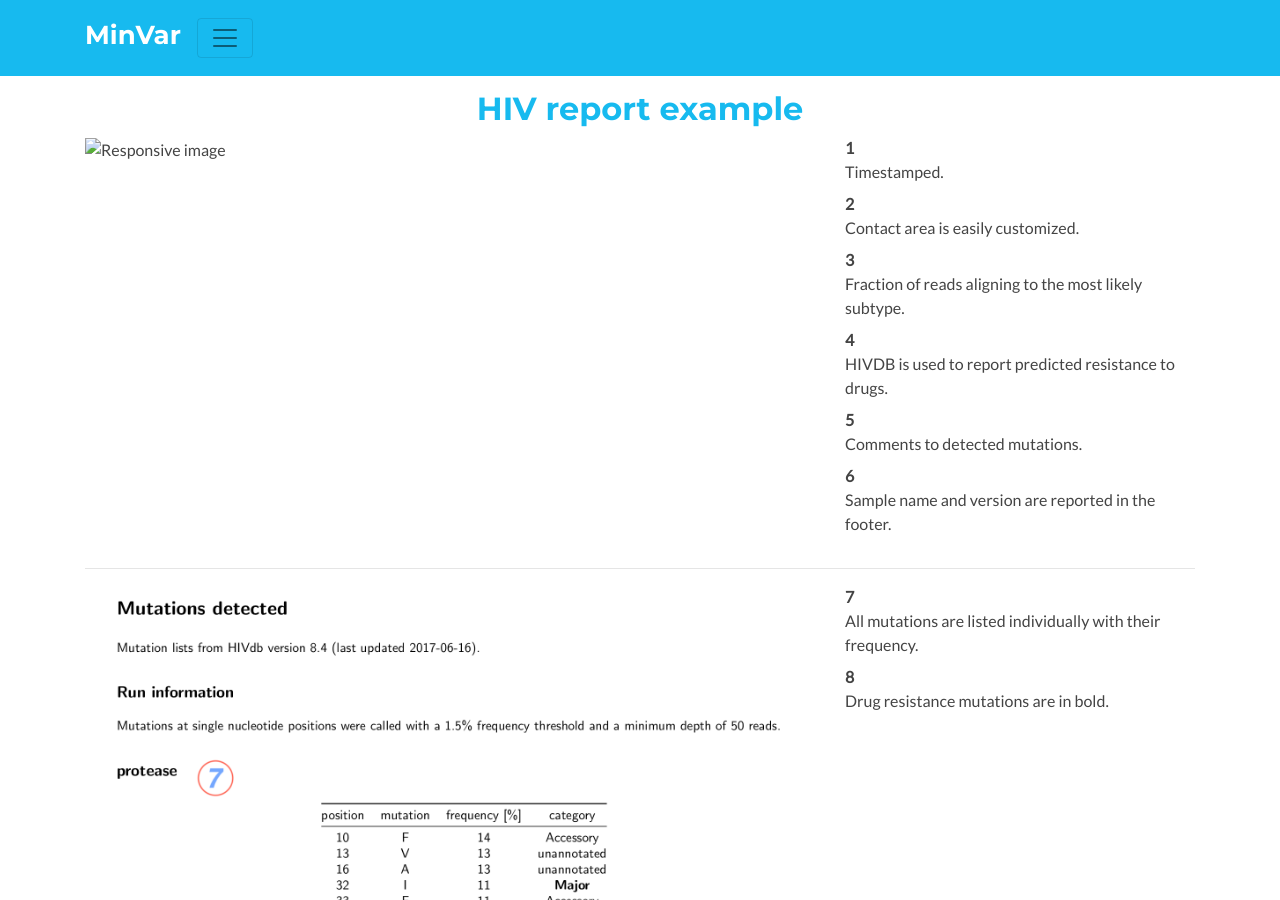
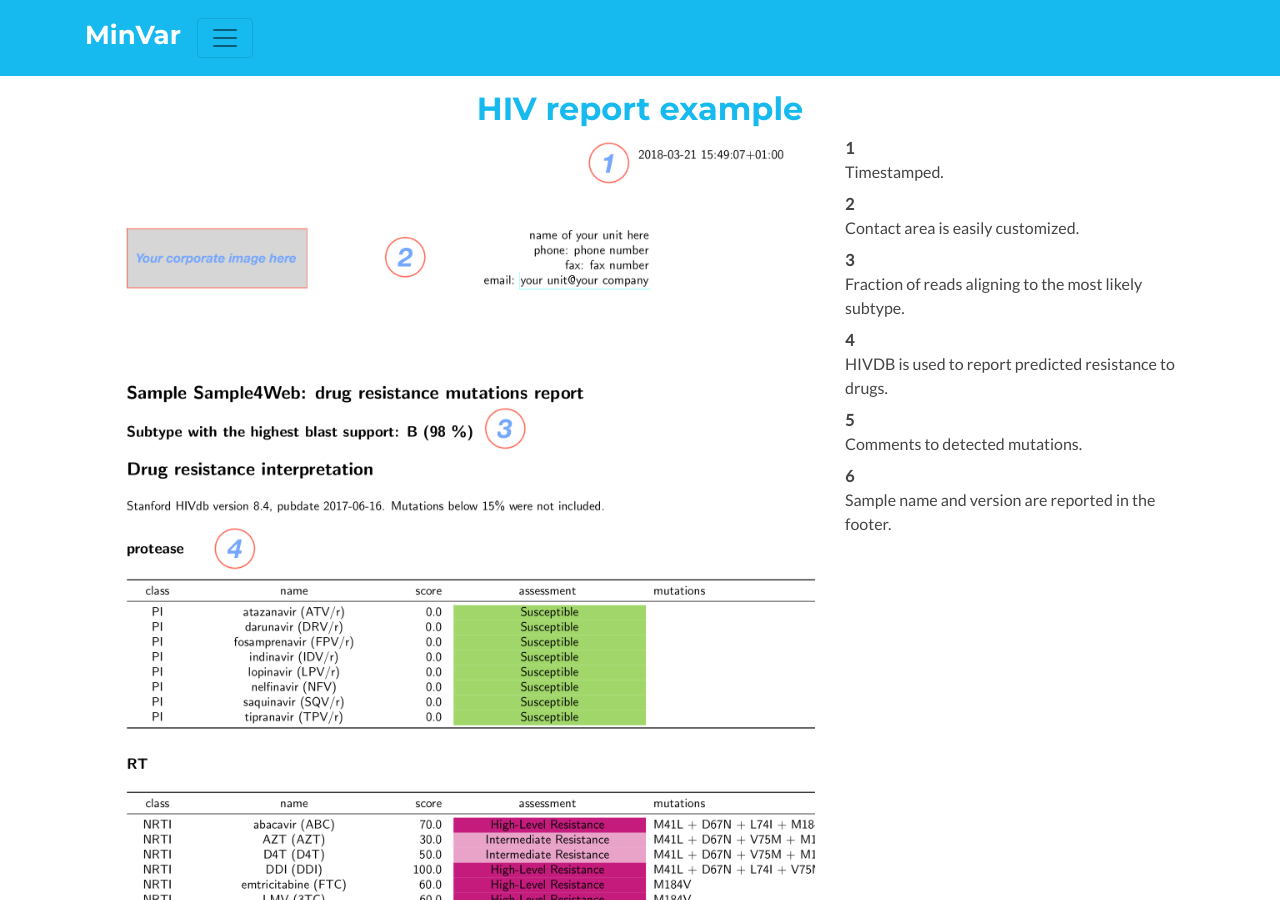
Before and after one commit to medvir/MinVar, a Jekyll site: the page built from docs/report.html, in a window 1280 px wide and 900 px high. Built offline with Jekyll 4.4.1, drawn with Linux system fonts in a browser that asks for light colours; nearby versions of some CDN libraries.

Commit message:
Define baseurl

```diff
--- a/docs/_config.yml
+++ b/docs/_config.yml
@@ -2,3 +2,5 @@
 title: MinVar
 tagline: a virus genotyping tool
 ---
+
+baseurl: ozagordi.github.io/MinVar
--- a/docs/_includes/explain.html
+++ b/docs/_includes/explain.html
@@ -6,7 +6,7 @@
         <div class="row">
 
             <div class="item col-md-8 col-sm-8 col-xs-12">
-                <img src="_includes/explain.html/public/images/hiv_report_1.png" class="img-fluid" alt="Responsive image">
+                <img src="{{ site.baseurl }}/public/images/hiv_report_1.png" class="img-fluid" alt="Responsive image">
             </div><!--//item-->
 
             <div class="item col-md-4 col-sm-4 col-xs-12">
```
